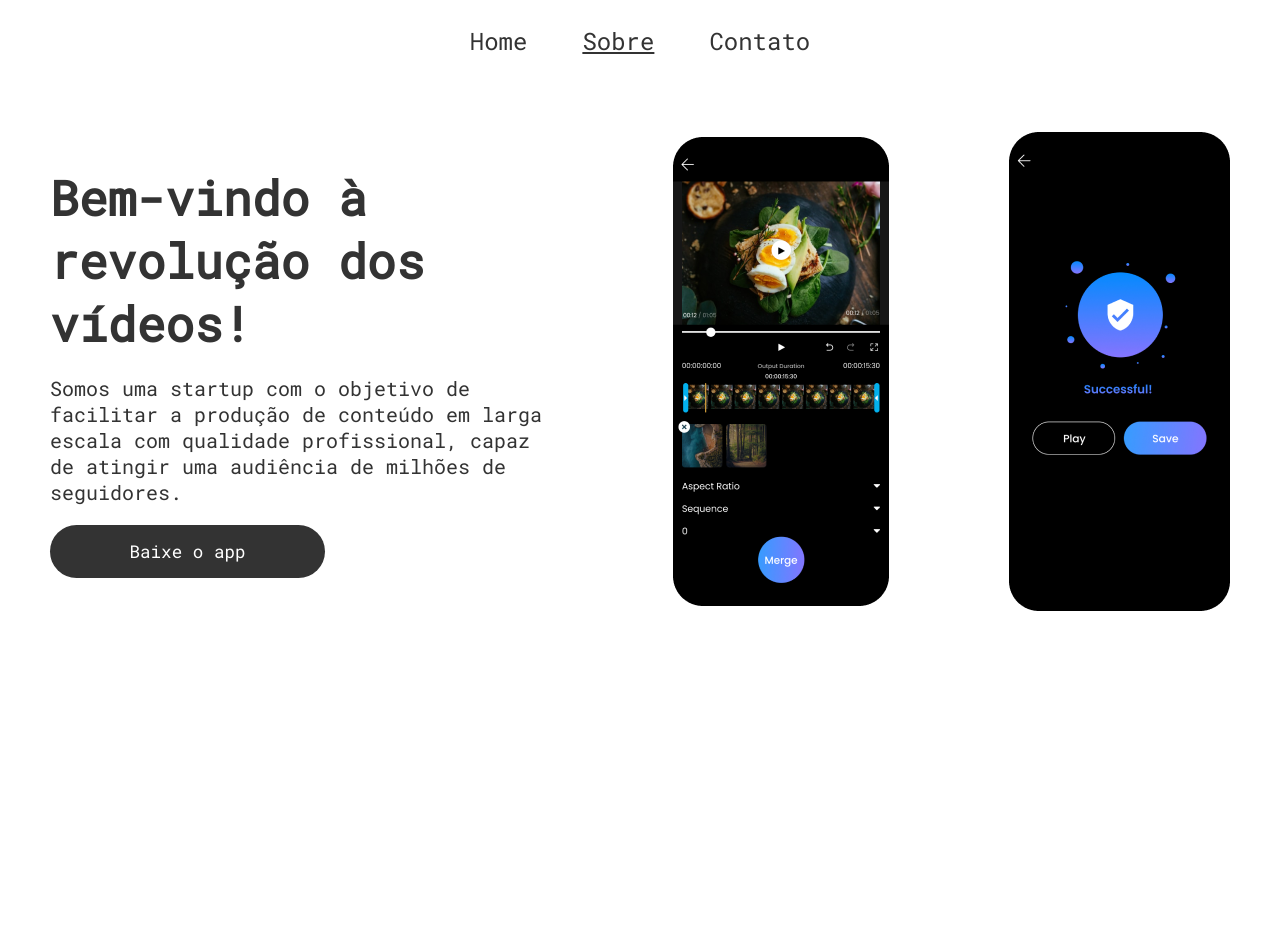
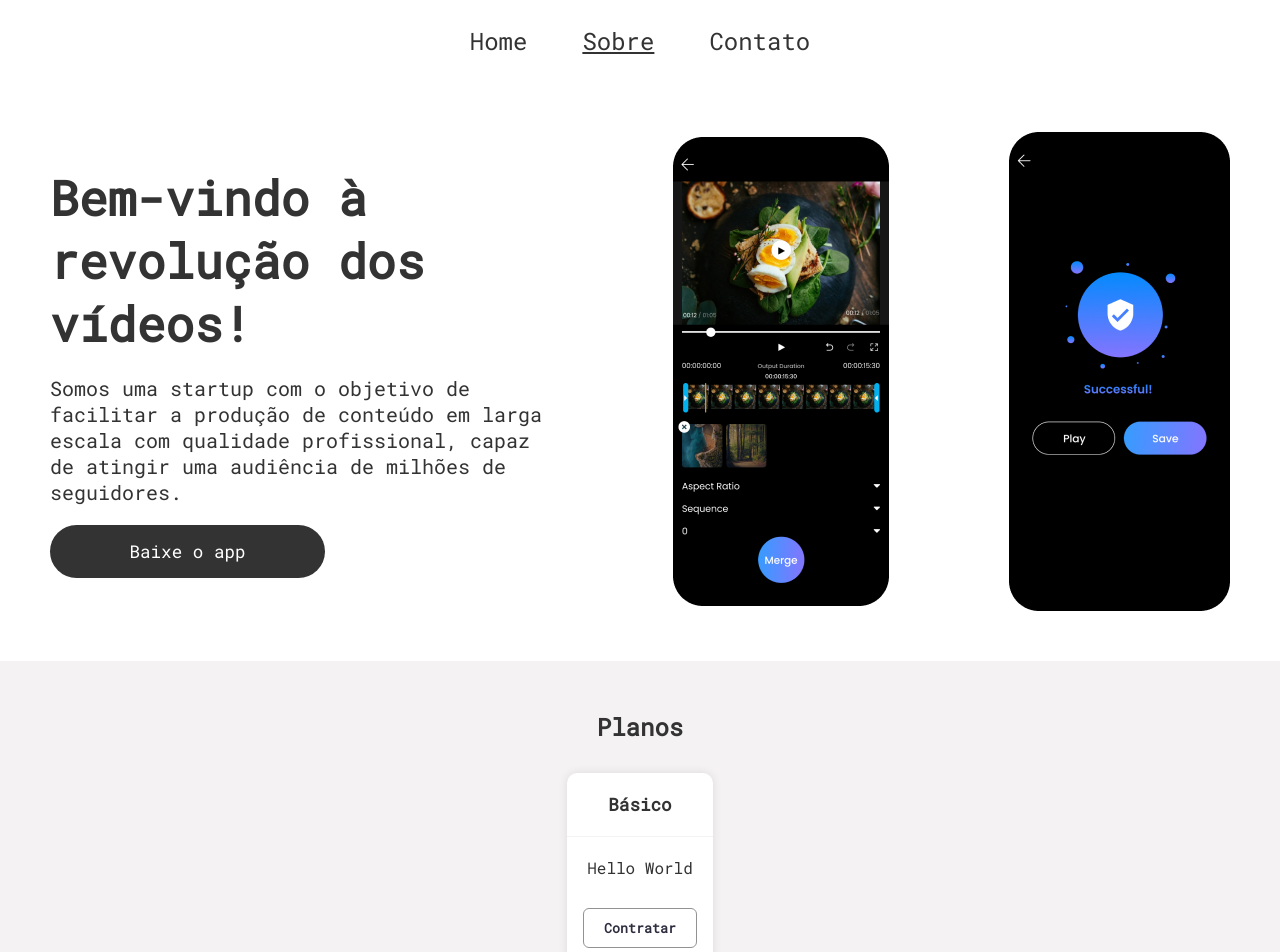
Before and after one commit to vitor-chaves-lima/fiap-react-checkpoint-1, a React (Vite) app: page /about in a window 1280 px wide. Shown: the top 952 px of the page. Before the commit the page ends 800 px from the top, so only its background shows below. Built offline with nearby package versions, Linux system fonts and the light colour scheme.

Commit message:
add a plan card component

```diff
--- /dev/null
+++ b/src/components/PlanCard/index.jsx
@@ -0,0 +1,32 @@
+import PropTypes from "prop-types";
+import "./styles.css";
+
+/* ===================== PropTypes ===================== */
+
+const PlanCardPropType = PropTypes.shape({
+	title: PropTypes.string.isRequired,
+	buttonText: PropTypes.string.isRequired,
+	children: PropTypes.node.isRequired,
+}).isRequired;
+
+/* =================== Main Component ================== */
+
+function PlanCard({ title, buttonText, children }) {
+	return (
+		<div className="plan-card">
+			<div className="title-wrapper">
+				<h3>{title}</h3>
+			</div>
+			<div className="content-wrapper">{children}</div>
+			<div className="button-wrapper">
+				<button>{buttonText}</button>
+			</div>
+		</div>
+	);
+}
+
+PlanCard.propTypes = PlanCardPropType;
+
+/* ====================== Exports ====================== */
+
+export default PlanCard;
--- /dev/null
+++ b/src/components/PlanCard/styles.css
@@ -0,0 +1,53 @@
+.plan-card {
+	border-top-left-radius: 10px;
+	border-top-right-radius: 10px;
+	background-color: #ffffff;
+	box-shadow: 0 0 10px rgba(0, 0, 0, 0.1);
+}
+
+.plan-card .title-wrapper {
+	display: flex;
+	justify-content: center;
+	padding: 20px;
+	border-top-left-radius: 10px;
+	border-top-right-radius: 10px;
+	border-bottom: 1px solid #f4f2f2;
+}
+
+.plan-card:hover .title-wrapper {
+	background-color: #6975e8;
+}
+
+.plan-card .title-wrapper h3 {
+	font-size: 1.1rem;
+}
+
+.plan-card:hover .title-wrapper h3 {
+	color: #ffffff;
+}
+
+.plan-card .content-wrapper {
+	padding: 20px;
+}
+
+.plan-card .button-wrapper {
+	display: flex;
+	justify-content: center;
+	padding: 10px;
+}
+
+.plan-card .button-wrapper button {
+	background-color: #ffffff;
+	border: 1px solid #929292;
+	color: #2f2e41;
+	font-weight: 600;
+	padding: 10px 20px;
+	border-radius: 6px;
+	cursor: pointer;
+}
+
+.plan-card:hover .button-wrapper button {
+	background-color: #6975e8;
+	border: 1px solid #6975e8;
+	color: #ffffff;
+}
--- a/src/pages/About/index.jsx
+++ b/src/pages/About/index.jsx
@@ -2,6 +2,23 @@ import Hero from "../../components/Hero";
 import AboutHeroImage1 from "../../assets/images/about_hero_image_1.png";
 import AboutHeroImage2 from "../../assets/images/about_hero_image_2.png";
 import Container from "../../components/Container";
+import "./styles.css";
+import PlanCard from "../../components/PlanCard";
+
+/* =================== SubComponents =================== */
+
+function PlansSection() {
+	return (
+		<section className="plans-section">
+			<h3>Planos</h3>
+			<div className="plans">
+				<PlanCard title="Básico" buttonText="Contratar">
+					Hello World
+				</PlanCard>
+			</div>
+		</section>
+	);
+}
 
 /* =================== Main Component ================== */
 
@@ -20,9 +37,17 @@ function AboutPage() {
 	};
 
 	return (
-		<Container>
-			<Hero {...heroContent} />
-		</Container>
+		<>
+			<Container>
+				<Hero {...heroContent} />
+			</Container>
+
+			<div className="plans-wrapper">
+				<Container>
+					<PlansSection />
+				</Container>
+			</div>
+		</>
 	);
 }
 
--- /dev/null
+++ b/src/pages/About/styles.css
@@ -0,0 +1,15 @@
+.plans-wrapper {
+	background-color: #f4f2f2;
+}
+
+.plans-section {
+	display: flex;
+	align-items: center;
+	flex-direction: column;
+	padding: 50px;
+	gap: 30px;
+}
+
+.plans-section h3 {
+	font-size: 1.5rem;
+}
```
